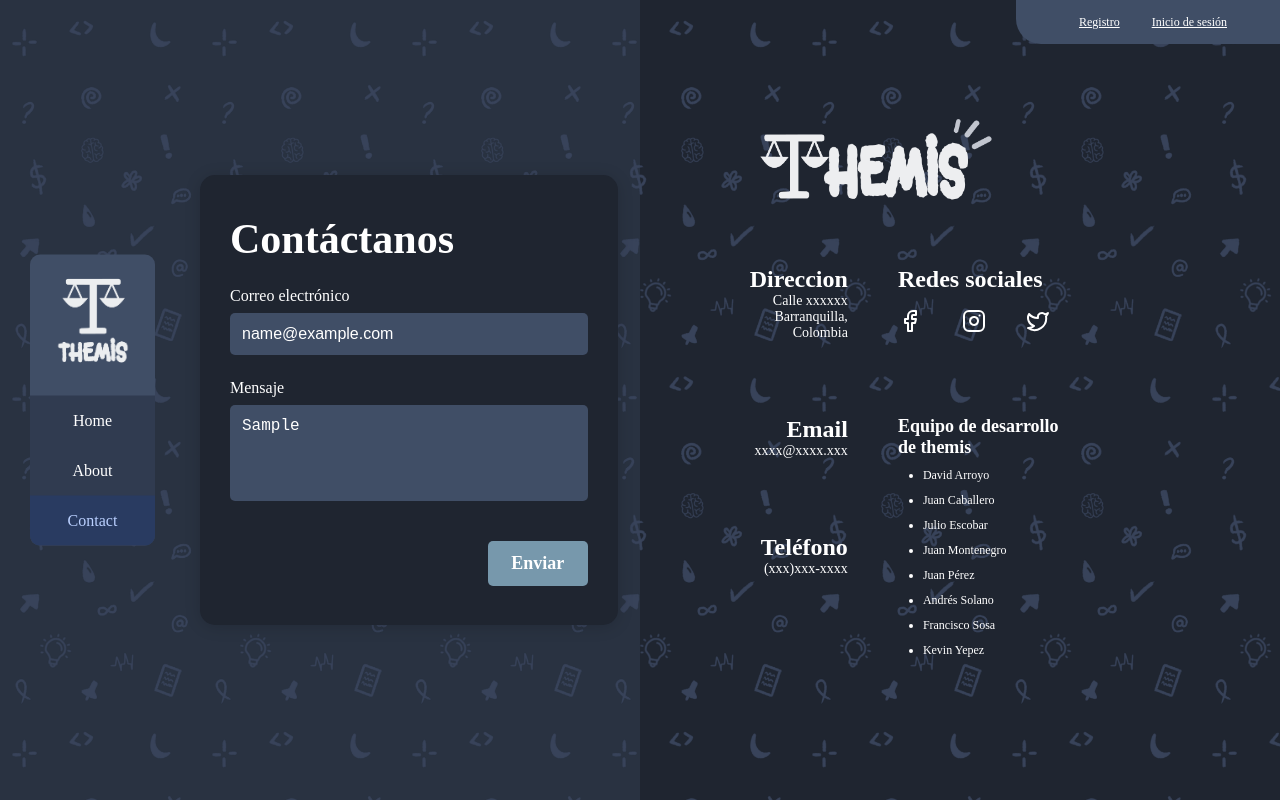
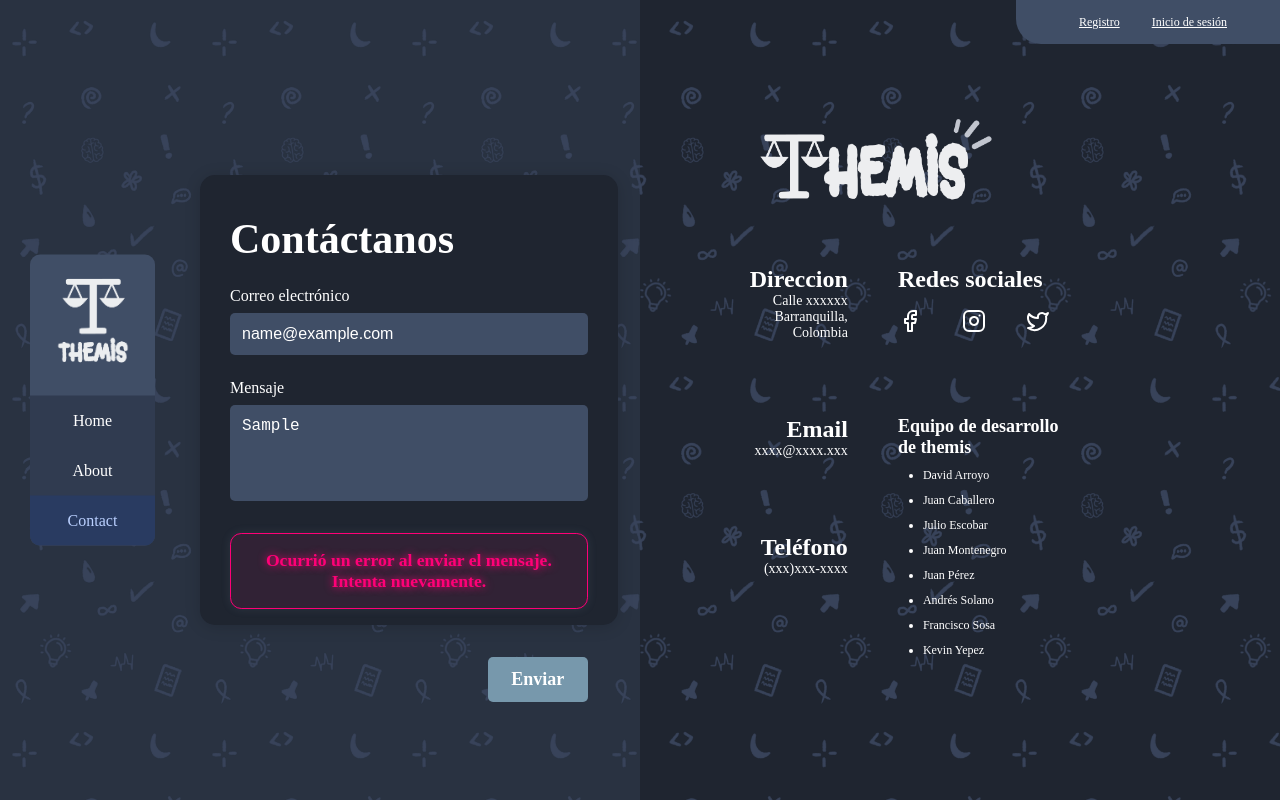
Before and after one commit to ju4ncb/themisFront, a React (Vite) app: page /contact in a window 1280 px wide. Both pictures are taken after typing "name@example.com", "Sample" into the empty fields and a click on the button "Enviar". Built offline with nearby package versions, Linux system fonts and the light colour scheme; no server answers; a web font is replaced by a local one.

Commit message:
added functionality to contact form

```diff
--- a/src/pages/contact/Contact.tsx
+++ b/src/pages/contact/Contact.tsx
@@ -2,12 +2,35 @@ import { Facebook, Instagram, Twitter } from "lucide-react";
 import { useForm } from "react-hook-form";
 import ContactInfo from "../../components/ContactInfo";
 import logo from "../../assets/themis-logo-white.png";
+import { useState } from "react";
 import "./contact.scss";
 
 const Contact = () => {
-  const onSubmit = (data: any) => {
-    // handle form submission here
-    console.log(data);
+  type ResponseStatus = "idle" | "sending" | "success" | "error";
+  const [responseStatus, setResponseStatus] = useState<ResponseStatus>("idle");
+  const onSubmit = async (data: any) => {
+    try {
+      setResponseStatus("sending");
+      const response = await fetch("https://formspree.io/f/mwpbywpd", {
+        method: "POST",
+        headers: {
+          Accept: "application/json",
+          "Content-Type": "application/json",
+        },
+        body: JSON.stringify({
+          email: data.email,
+          message: data.message,
+        }),
+      });
+      if (response.ok) {
+        setResponseStatus("success");
+      } else {
+        setResponseStatus("error");
+      }
+    } catch (error) {
+      setResponseStatus("error");
+      console.log(error);
+    }
   };
 
   const {
@@ -45,6 +68,17 @@ const Contact = () => {
               <span>{errors.message.message}</span>
             )}
           </div>
+          {responseStatus === "sending" && <div className="form-loading" />}
+          {responseStatus === "success" && (
+            <div className="form-success-message">
+              ¡Mensaje enviado correctamente!
+            </div>
+          )}
+          {responseStatus === "error" && (
+            <div className="form-error-message">
+              Ocurrió un error al enviar el mensaje. Intenta nuevamente.
+            </div>
+          )}
           <button type="submit">Enviar</button>
         </form>
         <div className="info-container">
--- a/src/pages/contact/contact.scss
+++ b/src/pages/contact/contact.scss
@@ -21,7 +21,54 @@
     h2 {
       font-size: 42px;
     }
+    .form-loading {
+      display: flex;
+      justify-content: center;
+      align-items: center;
+      min-height: 2.5rem;
+      width: 100%;
+      &:after {
+        content: "";
+        display: block;
+        width: 2rem;
+        height: 2rem;
+        border: 3px solid $color-contrast-2;
+        border-top: 3px solid $color-contrast-3;
+        border-radius: 50%;
+        animation: spin 1s linear infinite;
+      }
+    }
 
+    @keyframes spin {
+      to {
+        transform: rotate(360deg);
+      }
+    }
+
+    .form-success-message,
+    .form-error-message {
+      text-align: center;
+      font-size: 1.1rem;
+      font-weight: 600;
+      padding: 1rem 0.5rem;
+      border-radius: 0.7rem;
+      margin: 0.5rem 0;
+      box-shadow: 0 0 10px rgba($color-contrast-2, 0.15);
+    }
+
+    .form-success-message {
+      color: #00ff4c;
+      background: rgba(#00ff4c, 0.12);
+      border: 1.5px solid #00ff4c;
+      text-shadow: 0 0 8px #00ff4c;
+    }
+
+    .form-error-message {
+      color: #ff0077;
+      background: rgba(#ff0077, 0.08);
+      border: 1.5px solid #ff0077;
+      text-shadow: 0 0 8px #ff0077;
+    }
     button {
       margin-top: 1rem;
       margin-left: calc(100% - 100px);
```
